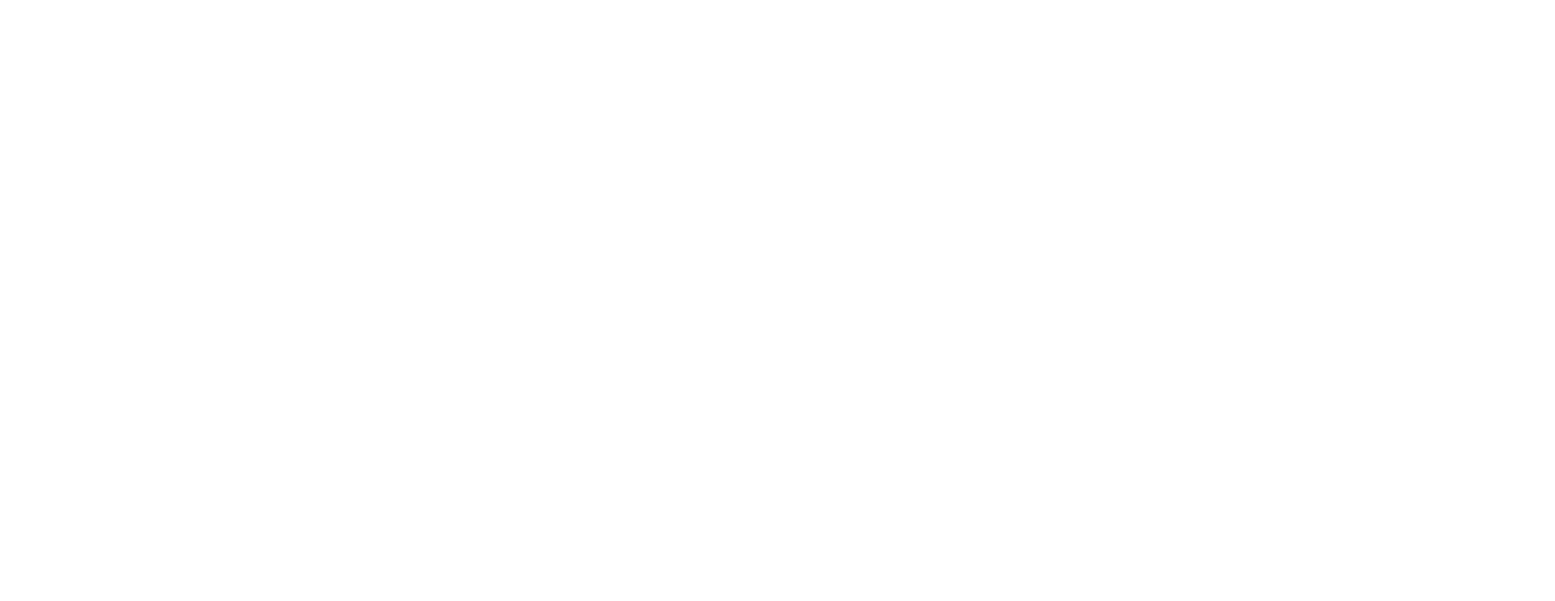
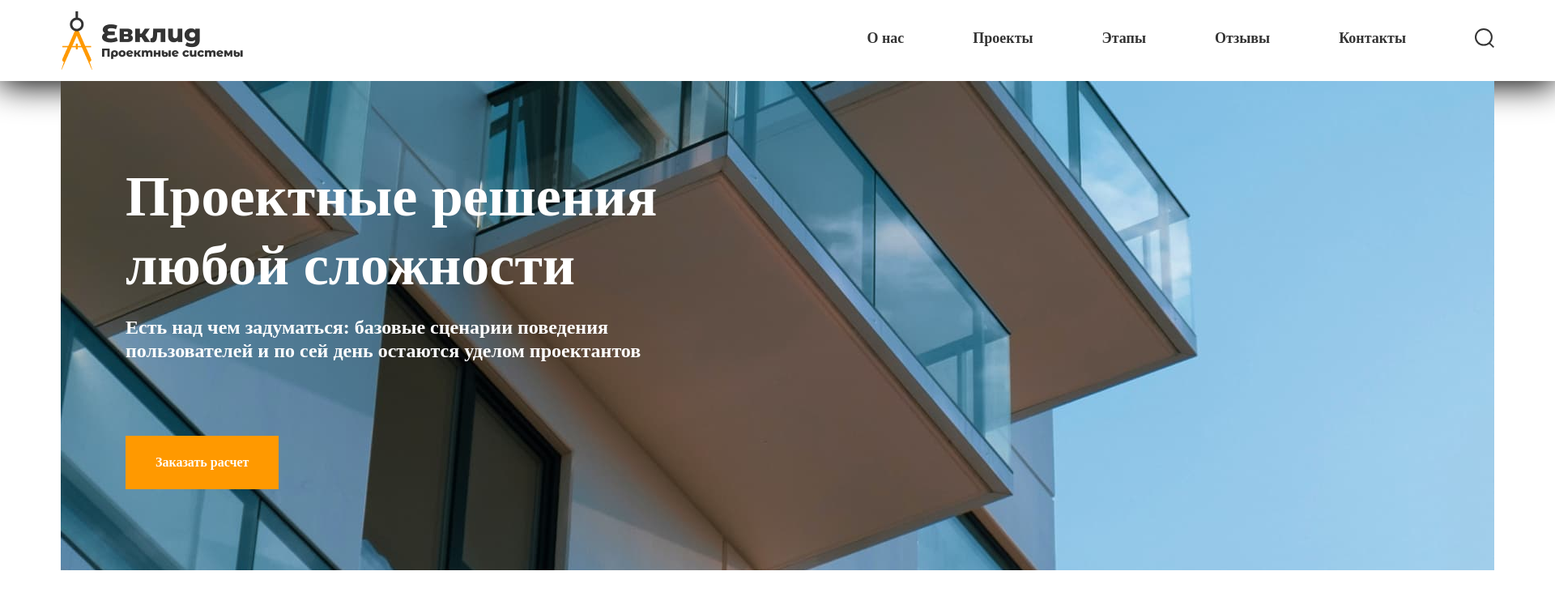
Before and after one commit to ocheretenko/frontend_study_euclid, a plain HTML site: page index.html in a window 1280 px wide. Shown: the whole page at 81% size, 1920 px wide, since content can reach past the window. Drawn offline with Linux system fonts and the light colour scheme.

Commit message:
heder and hero inited

```diff
--- a/css/style.css
+++ b/css/style.css
@@ -0,0 +1,117 @@
+/* common classes */
+
+* {
+    box-sizing: border-box;
+}
+
+body {
+    width: 1920px;
+    margin: 0px auto;
+
+    background-color: #FFF;
+}
+
+.container {
+    margin: 0px 75px;
+}
+
+.section-heading {
+
+}
+
+.button {
+    display: inline-block;
+    background-color: #FF9900;
+    color: #FFF;
+
+    font-family: Montserrat;
+    font-size: 16px;
+    font-weight: 700;
+    line-height: 1;
+
+    text-decoration: none;
+}
+
+.button:hover,
+.button:focus {
+    background-color: rgba(255, 153, 00, .7);
+    outline: none;
+}
+
+.button:active {
+    background-color: #E1670E;
+}
+
+/* header */
+.header {
+    padding: 14px 0px 14px 75px;
+    display: flex;
+    justify-content: space-between;
+    align-items: center;
+
+    box-shadow: 0px 5px 40px 0px rgba(0, 0, 0);
+}
+
+.top-nav__list {
+    display: flex;
+    list-style: none;
+}
+
+.top-nav__item:not(:last-child) {
+    margin-right: 85px;
+}
+
+.top-nav__link {
+    font-family: Montserrat;
+    font-size: 18px;
+    font-weight: 600;
+    line-height: 1;
+    text-decoration: none;
+    color: #333333;
+}
+
+.top-nav__search-icon {
+    width: 24px;
+    height: 24px;
+    margin-right: 75px;
+
+    background-image: url("/img/header__search.svg");
+    background-repeat: no-repeat;
+    background-position: center center;
+
+    transform: translateY(-3px);
+}
+
+/* hero */
+.hero__container {
+    padding: 100px 0px 100px 80px;
+
+    background-image: url("/img/hero/bg1.jpg");
+    background-repeat: no-repeat;
+}
+
+.hero__heading {
+    max-width: 45%;
+    margin-bottom: 20px;
+
+    color: #FFF;
+    font-family: Montserrat;
+    font-size: 70px;
+    font-weight: 800;
+    line-height: 85px;
+}
+
+.hero__button {
+    padding: 25px 37px;
+}
+
+.hero__content {
+    max-width: 42%;
+    margin-bottom: 90px;
+
+    color: #FFF;
+    font-family: Montserrat;
+    font-size: 24px;
+    font-weight: 700;
+    line-height: 29px;
+}
--- a/index.html
+++ b/index.html
@@ -9,6 +9,28 @@
     <link rel="stylesheet" href="/css/style.css">
 </head>
 <body>
+    <header class="header">
+        <img src="/img/header__logo.png">
 
+        <nav class="header__nav top-nav">
+            <ul class="top-nav__list">
+                <li class="top-nav__item"><a href class="top-nav__link">О нас</a></li>
+                <li class="top-nav__item"><a href class="top-nav__link">Проекты</a></li>
+                <li class="top-nav__item"><a href class="top-nav__link">Этапы</a></li>
+                <li class="top-nav__item"><a href class="top-nav__link">Отзывы</a></li>
+                <li class="top-nav__item"><a href class="top-nav__link">Контакты</a></li>
+                <li class="top-nav__item"><div class="top-nav__search-icon" alt="Поиск"></div></li>
+            </ul>
+        </nav>
+    </header>
+    <main>
+        <section class="hero">
+            <div class="container hero__container">
+                <div class="hero__heading">Проектные решения любой сложности</div>
+                <div class="hero__content">Есть над чем задуматься: базовые сценарии поведения пользователей и по сей день остаются уделом проектантов</div>
+                <a href class="button hero__button">Заказать расчет</a>
+            </div>
+        </section>
+    </main>
 </body>
 </html>
```
Also changed, not shown: img/header__logo.png (added), img/header__search.svg (added), img/hero/bg1.jpg (added), img/hero/bg2.jpg (added), img/hero/bg3.jpg (added).
